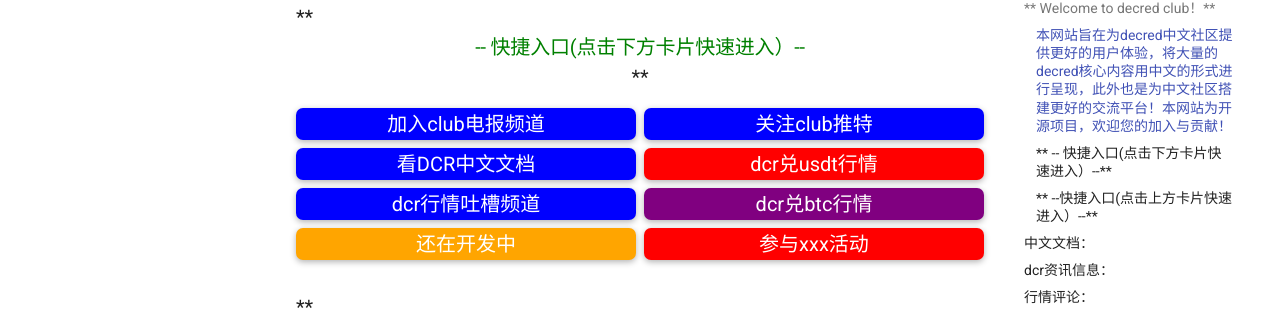
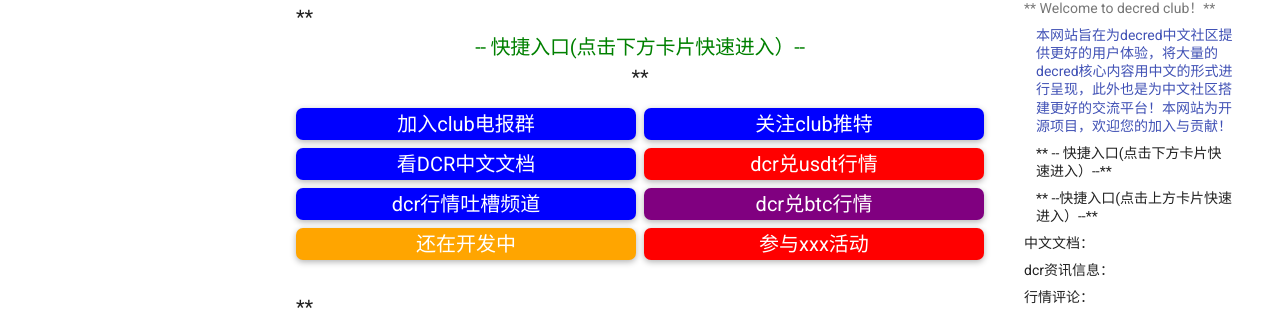
Before and after one commit to decredclub/decredclub, an MkDocs documentation site: the page built from docs/index.md, in a window 1280 px wide and 900 px high, scrolled down 318 px. Shown: the part 148-458 px from the top of the window. Built offline with MkDocs 1.6.1 and Material for MkDocs 9.7.7, drawn with Linux system fonts in a browser that asks for light colours; comment, search, counter and statistics services are not loaded.

Commit message:
Update index.md

```diff
--- a/docs/index.md
+++ b/docs/index.md
@@ -83,7 +83,7 @@
 <body>
     <div class="grid">
     <div class="grid-item blue " onclick="location.href='https://t.me/decredclub'">
-      加入club电报频道
+      加入club电报群
     </div>
     <div class="grid-item blue" onclick="location.href='https://twitter.com/decredclub'">
       关注club推特
```
